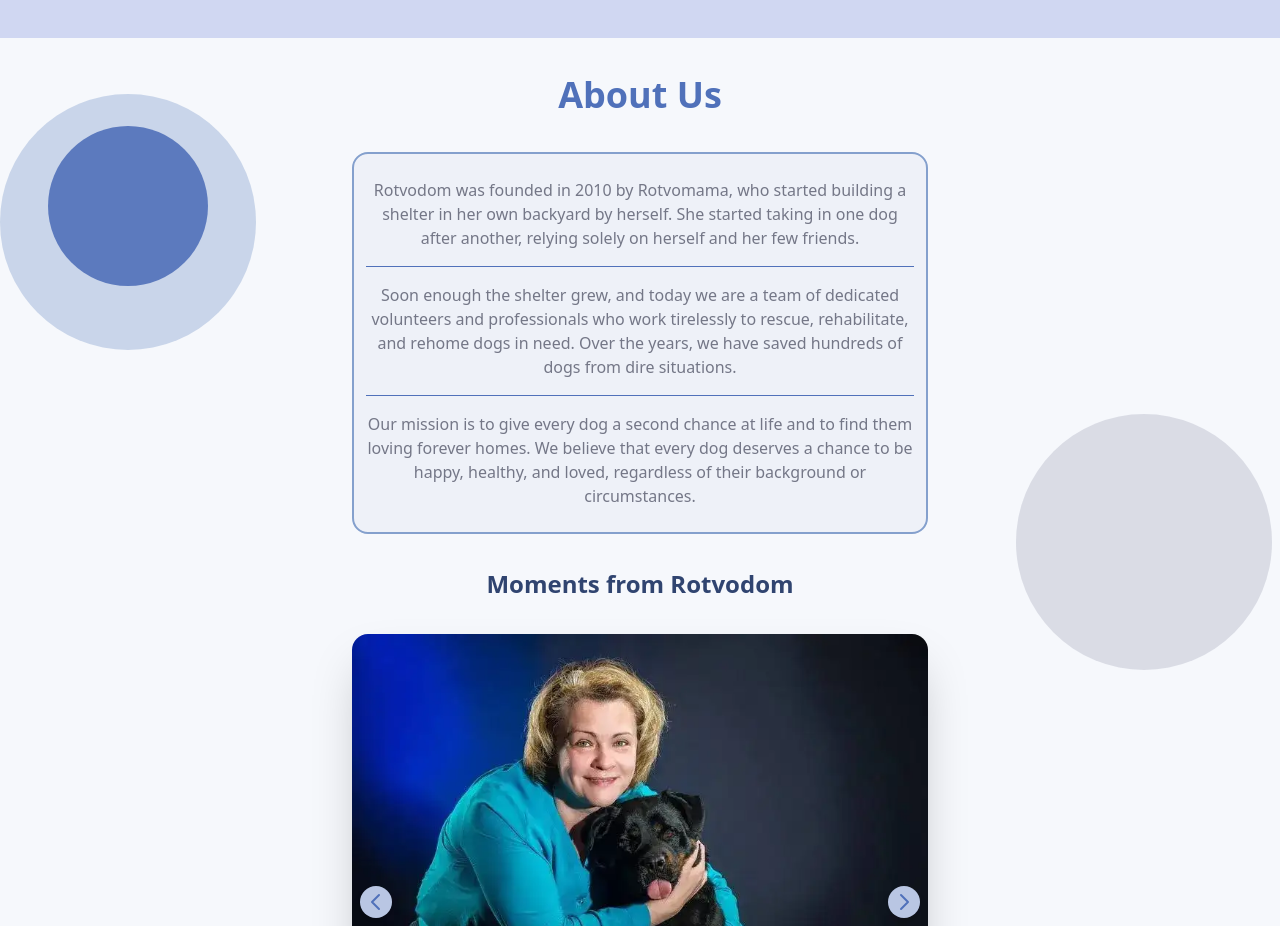
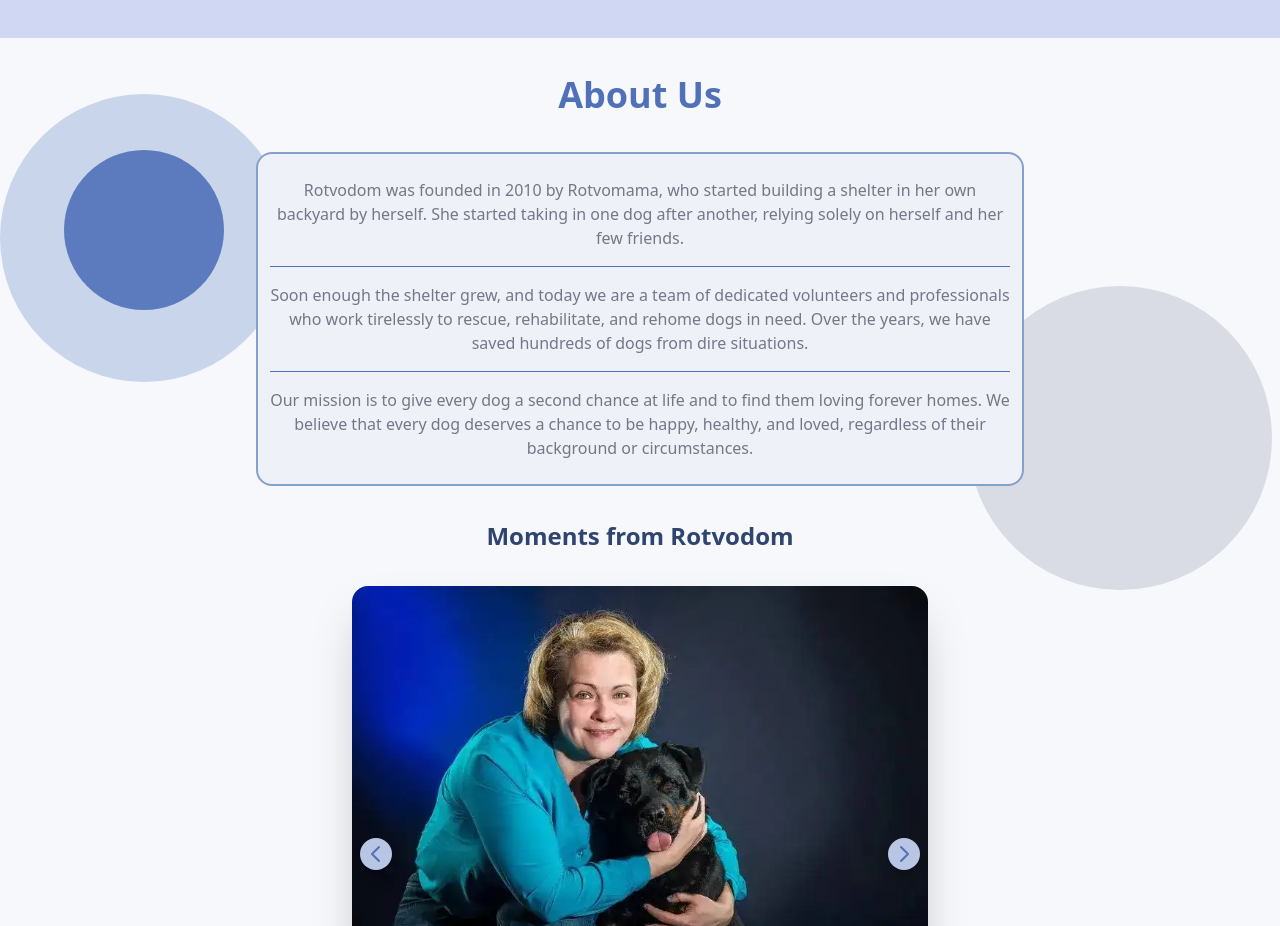
Before and after one commit to bavayra/dog-shelter, a React (Vite) app: page / in a window 1280 px wide. Shown: the part 4020-4946 px from the top of the page. Built offline with nearby package versions, Linux system fonts and the light colour scheme.

Commit message:
style(AboutUs): increased w for the text section, increased its font, increased decor circles sizes and adjusted their positions for 1024+

```diff
--- a/src/App.tsx
+++ b/src/App.tsx
@@ -161,6 +161,7 @@ function App() {
             <DecorativeCircle
               size={36}
               mdSize={64}
+              lgSize={72}
               color="primary-300"
               top="14"
               left="-10"
@@ -176,7 +177,7 @@ function App() {
               left="0"
               opacity={90}
               zIndex={10}
-              className="md:ml-12"
+              className="md:ml-12 lg:mt-6 lg:ml-16"
             />
           </div>
           <AboutUs />
--- a/src/features/AboutUs.tsx
+++ b/src/features/AboutUs.tsx
@@ -9,7 +9,7 @@ const AboutUs = () => {
           About Us
         </h2>
 
-        <div className="bg-primary-100 typography-body border-primary-300 relative z-10 mx-auto my-2 max-w-xl rounded-2xl border-2 px-3 py-6 text-center sm:mx-4 md:mx-auto md:text-xl">
+        <div className="bg-primary-100 typography-body border-primary-300 relative z-10 mx-auto my-2 max-w-xl rounded-2xl border-2 px-3 py-6 text-center sm:mx-4 md:mx-auto md:text-xl lg:max-w-3xl">
           <p>
             Rotvodom was founded in 2010 by Rotvomama, who started building a
             shelter in her own backyard by herself. She started taking in one
@@ -34,12 +34,13 @@ const AboutUs = () => {
           <DecorativeCircle
             size={44}
             mdSize={64}
+            lgSize={76}
             color="neutral-500"
             top="-32"
             right="-12"
             opacity={30}
             zIndex={5}
-            className="md:mr-10"
+            className="md:mr-10 lg:-mt-20"
           />
         </div>
         <h3 className="typography-h3 text-primary-500 my-6 text-center md:py-2 md:text-3xl">
```
